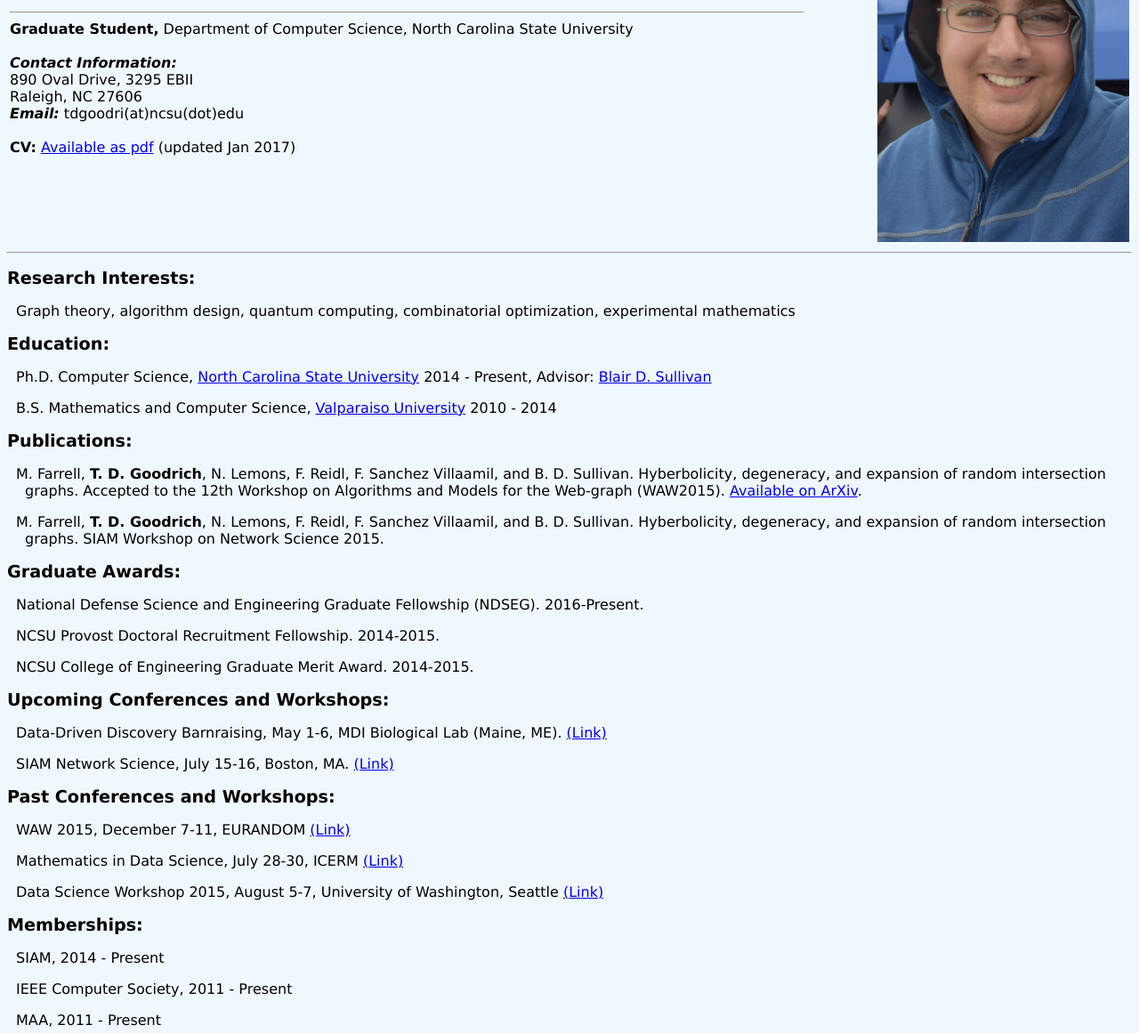
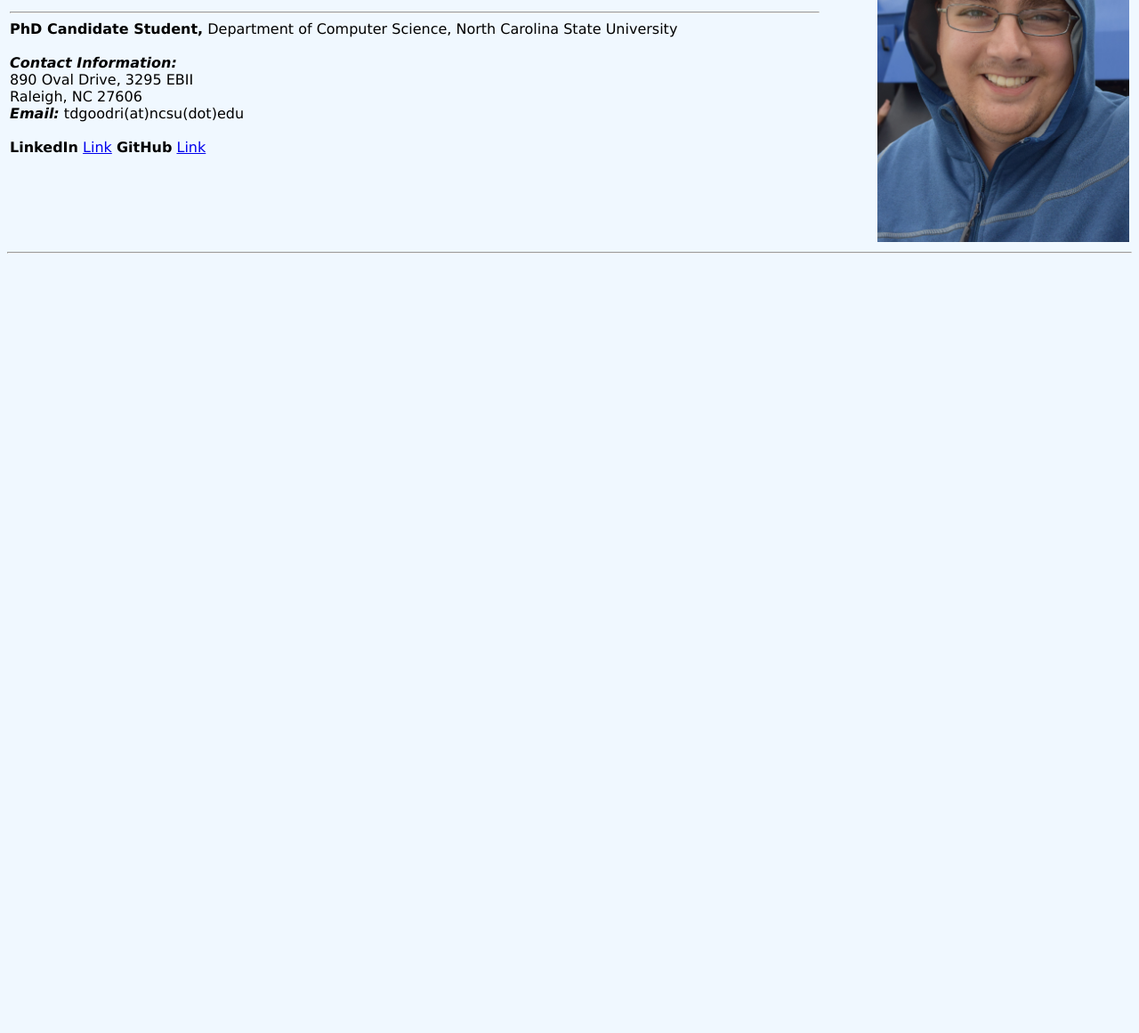
Before and after one commit to tdgoodrich/tdgoodrich.github.io, a plain HTML site: page index.html in a window 1280 px wide. Shown: the part 139-1300 px from the top of the page at 89% size. After the commit the page ends 800 px from the top, so only its background shows below. Drawn offline with Linux system fonts and the light colour scheme.

Commit message:
2019 content update

```diff
--- a/index.html
+++ b/index.html
@@ -14,14 +14,15 @@
 			<td align="left">
 			<h1>Timothy D. Goodrich</h1>
 				<hr>
-				<b> Graduate Student,</b> Department of Computer Science, North Carolina State University
+				<b> PhD Candidate Student,</b> Department of Computer Science, North Carolina State University
 				<br><br>
 				<b><i>Contact Information:</i></b><br>
 					890 Oval Drive, 3295 EBII <br>
 					Raleigh, NC 27606 <br>
 				<b><i>Email:</i></b> tdgoodri(at)ncsu(dot)edu<br>
 				<br>
-				<b>CV:</b> <a href="misc/CV.pdf" target="_blank">Available as pdf</a> (updated Jan 2017)
+				<b>LinkedIn</b> <a href="https://www.linkedin.com/in/tdgoodrich/">Link</a>
+				<b>GitHub</b> <a href="https://github.com/tdgoodrich">Link</a>
 			</td>
 			<td align="right">
 			<img alt="Timothy's Face" height="400" src="images/pic.jpg"></img>
@@ -29,35 +30,4 @@
 		</tr>
 	</tbody></table>
 	<hr>
-
-	<h2>Research Interests:</h2>
-		<p>
-		Graph theory, algorithm design, quantum computing, combinatorial optimization, experimental mathematics
-		</p>
-	<h2>Education:</h2>
-		<p> Ph.D. Computer Science, <a href="http://www.csc.ncsu.edu">North Carolina State University</a> 2014 - Present, Advisor: <a href="http://www.csc.ncsu.edu/faculty/bdsullivan/">Blair D. Sullivan</a>
-		</p><p>B.S. Mathematics and Computer Science, <a href="http://www.valpo.edu/mcs/">Valparaiso University</a> 2010 - 2014
-
-	</p><h2>Publications:</h2>
-		<p>M. Farrell, <b>T. D. Goodrich</b>, N. Lemons, F. Reidl, F. Sanchez Villaamil, and B. D. Sullivan. Hyberbolicity, degeneracy, and expansion of random intersection graphs. Accepted to the 12th Workshop on Algorithms and Models for the Web-graph (WAW2015). <a href="http://arxiv.org/abs/1409.8196">Available on ArXiv</a>.
-		<p> M. Farrell, <b>T. D. Goodrich</b>, N. Lemons, F. Reidl, F. Sanchez Villaamil, and B. D. Sullivan. Hyberbolicity, degeneracy, and expansion of random intersection graphs. SIAM Workshop on Network Science 2015.
-
-	</p><h2>Graduate Awards:</h2>
-		<p>National Defense Science and Engineering Graduate Fellowship (NDSEG). 2016-Present.</p>
-		<p>NCSU Provost Doctoral Recruitment Fellowship. 2014-2015.</p>
-		<p>NCSU College of Engineering Graduate Merit Award. 2014-2015.</p>
-
-	<h2>Upcoming Conferences and Workshops:</h2>
-		<p>Data-Driven Discovery Barnraising, May 1-6, MDI Biological Lab (Maine, ME). <a href="https://mdibl.org/course/barnraising/">(Link)</a></p>
-		<p>SIAM Network Science, July 15-16, Boston, MA. <a href="http://www.siam.org/meetings/ns16/">(Link)</a></p>
-
-	<h2>Past Conferences and Workshops:</h2>
-		<p>WAW 2015, December 7-11, EURANDOM <a href="https://www.cs.purdue.edu/waw2015/start">(Link)</a></p>
-		<p>Mathematics in Data Science, July 28-30, ICERM <a href="https://icerm.brown.edu/topical_workshops/tw15-6-mds/">(Link)</a></p>
-		<p>Data Science Workshop 2015, August 5-7, University of Washington, Seattle <a href="http://depts.washington.edu/dswkshp/">(Link)</a></p>
-
-	<h2>Memberships:</h2>
-		<p>SIAM, 2014 - Present</p>
-		<p>IEEE Computer Society, 2011 - Present</p>
-		<p>MAA, 2011 - Present</p>
 </body>
```
